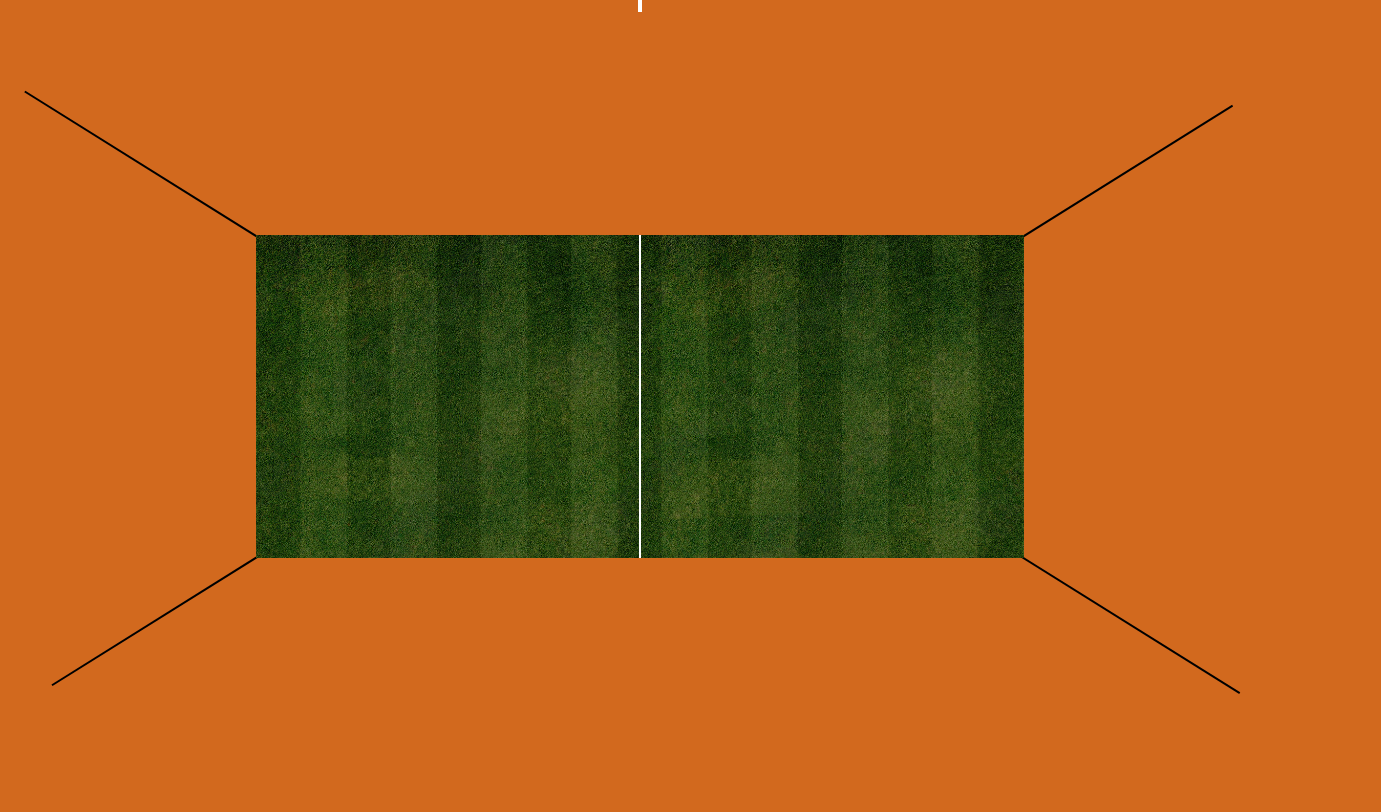
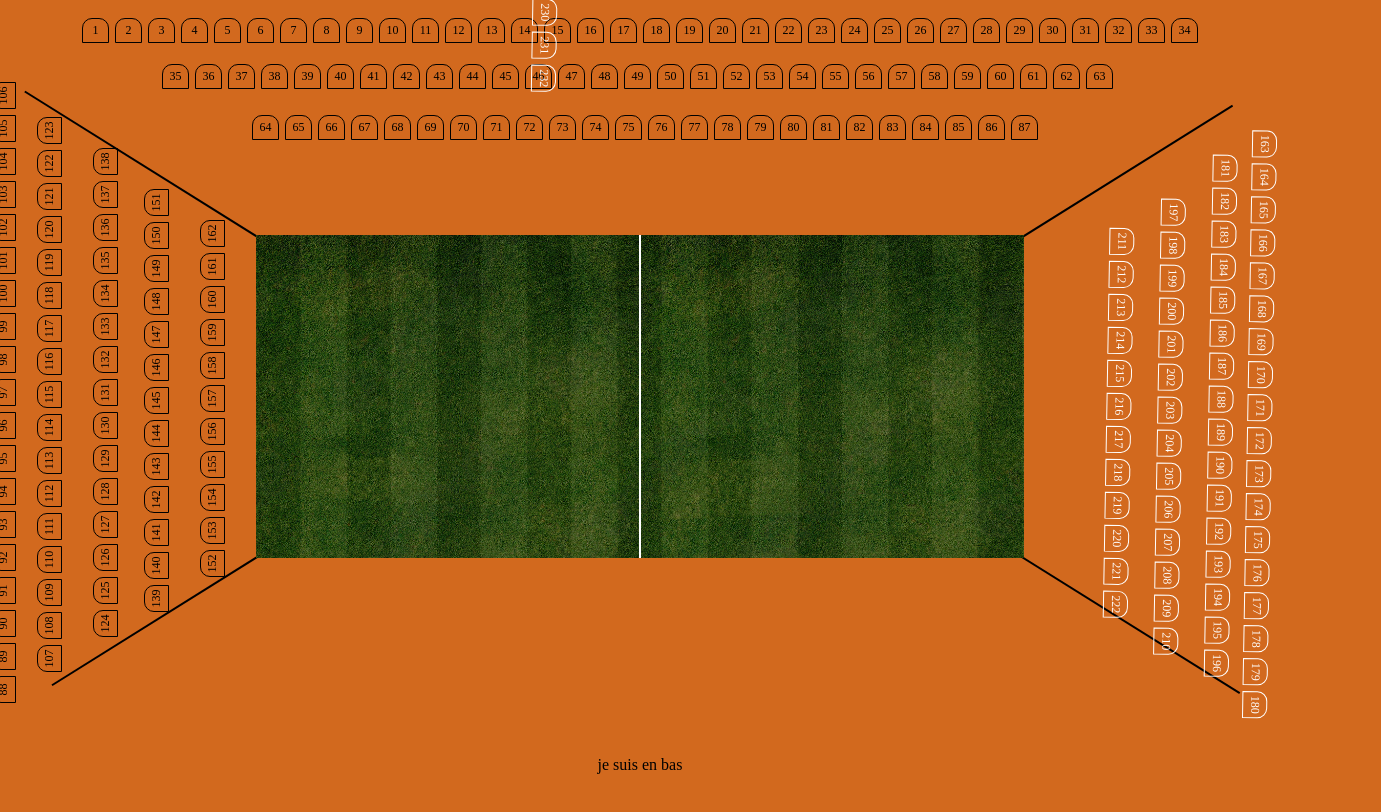
Before and after one commit to seynabou27/stade_js, a plain HTML site: page index.html in a window 1280 px wide. Shown: the whole page, 1381 px wide, since content can reach past the window. Drawn offline with Linux system fonts and the light colour scheme.

Commit message:
commit stade1

```diff
--- a/index.html
+++ b/index.html
@@ -10,20 +10,22 @@
     <title>Stade</title>
 </head>
 <body>
-   <div class="coins">
+    <div class="coins">
         <div class="coin1"></div>
         <div class="coin2"></div>
         <div class="coin3"></div>
         <div class="coin4"></div>
 
     </div>
-    <div class="tribune">
-        <div class="tribune-haut">
-
-
-        </div>
+    <div class="haut" id="haut" value="3">
 
     </div>
+    <div class="gauche" id="gauche" value="5">
+
+    </div>
+    <div class="droite" id="droite" value="5">
+    </div>
+
     <div class="container">
 
 
@@ -33,19 +35,10 @@
         </div>
 
     </div>
+    <div class="bas">
+        je suis en bas
 
-
-
-
-
-
-
-
-
-
-
-
-
+    </div>
 
 
 </body>
--- a/script.js
+++ b/script.js
@@ -0,0 +1,61 @@
+
+
+
+var container = document.createElement('div');
+container.id = "haut";
+
+var haut = document.getElementById('haut');
+var gauche = document.getElementById('gauche');
+var droite = document.getElementById('droite');
+
+
+let nbrChaise1 =34;
+let nbrChaise2 =19;
+let nbrChaise3 =18;
+
+let myvalue = haut.getAttribute("value");
+let myvalue2 = gauche.getAttribute("value");
+let myvalue3 = droite.getAttribute("value");
+
+stade(myvalue , haut , nbrChaise1 )
+stade(myvalue2 , gauche , nbrChaise2)
+stade(myvalue3 , droite , nbrChaise3)
+
+
+function stade(params , element , nbr){
+
+        for (let i = 0; i < params; i++) {
+            let div = document.createElement("div")
+            div.classList.add('tribune' , 'tribune'+i)
+            if (nbr > 30) {
+                div.setAttribute('value',nbr - (5*i))
+            }else{
+                div.setAttribute('value',nbr - (2*i))
+            }
+
+            element.appendChild(div);
+
+        }
+
+
+}
+    const tribune = document.querySelectorAll('.tribune');
+    let tot = 0
+    for (let index = 0; index < tribune.length; index++) {
+
+        let val = tribune[index].getAttribute('value')
+        tot+= +val
+        for (let i = 0 ; i < val ; i++) {
+            let div = document.createElement("div")
+            div.classList.add('chaise')
+
+            tribune[index].appendChild(div);
+
+        }
+    }
+    const chaise = document.querySelectorAll('.chaise');
+
+    for (let j = 0; j < chaise.length; j++) {
+        chaise[j].innerHTML = j + 1
+
+    }
--- a/style.css
+++ b/style.css
@@ -8,6 +8,7 @@ body{
     align-items: center;
     justify-content: center;
     height: 97vh;
+    overflow: hidden;
 }
 .container {
     background-image: url(./img/pelouse2.jpg);
@@ -43,15 +44,209 @@ body{
     align-items: center;
     display: flex;
 }
-.tribune{
+
+.bas{
+    display: flex;
+    position: absolute;
+    bottom: 26px;
+}
+
+.droite{
+    position: absolute;
+    right: 0;
+
+    display: flex   ;
+}
+/* .haut{
+    display: block;
+    top: 0;
+
+
+} */
+.haut{
+    display: block;
     position: absolute;
     top: 0;
+}
+.haut .tribune {
     display: flex;
+    padding:10px ;
 }
-.tribune .tribune-haut{
-    border: 2px solid white ;
-    height: 12px;
+.haut .tribune0{
+    transform: translate(0, 5px);
 }
+.haut .tribune1{
+    transform: translate(80px, 0);
+}
+.haut .tribune2{
+    transform: translate(170px, 0);
+}
+/* .tribune:nth-child(1){
+    width: 12px;
+} */
+.haut .chaise {
+    display: flex;
+    justify-content: center;
+    align-items: center;
+    height: 25px;
+    width: 27px;
+    border: 1px solid;
+    padding: 7px;
+    font-size: 12px;
+    border-top-left-radius: 10px;
+    border-top-right-radius: 10px;
+    margin: 3px;
+}
+
+ /* Gauche */
+ .gauche .tribune {
+    display: flex;
+    padding:10px ;
+}
+.gauche{
+    left: 0;
+    display: block;
+    transform: rotate(270deg);
+
+}
+.gauche .tribune {
+    display: flex;
+    padding: 10px;
+    /* transform: translate(10px, -525px); */
+}
+.gauche .tribune0 {
+    transform: translate(4px, -535px);
+}
+
+.gauche .tribune1{
+    transform: translate(35px, -540px);
+}
+.gauche .tribune2{
+    transform: translate(70px, -535px);
+}
+.gauche .tribune3{
+    transform: translate(95px, -535px);
+}
+.gauche .tribune4{
+    transform: translate(130px, -530px);
+}
+
+.gauche .chaise {
+    display: flex;
+    justify-content: center;
+    align-items: center;
+    height: 25px;
+    width: 27px;
+    border: 1px solid;
+    padding: 7px;
+    font-size: 12px;
+    border-top-left-radius: 10px;
+    border-top-right-radius: 10px;
+    margin: 3px;
+}
+
+/* Droite */
+.droite .tribune {
+    display: flex;
+    padding:10px ;
+}
+.droite{
+    left: 0;
+    display: block;
+    transform: rotate(91deg);
+
+}
+.droite .tribune {
+    display: flex;
+    padding: 10px;
+    /* transform: translate(10px, -525px); */
+}
+.droite .tribune0 {
+
+    transform: translate(350px, -518px);
+}
+
+.droite .tribune1{
+    transform: translate(375px, -530px);
+}
+.droite .tribune2{
+    transform: translate(420px, -530px);
+}
+.droite .tribune3{
+    transform: translate(450px, -530px);
+}
+.droite .tribune4{
+    transform: translate(48 0px, -530px);
+}
+
+.droite .chaise {
+    color: white;
+    display: flex;
+    justify-content: center;
+    align-items: center;
+    height: 25px;
+    width: 27px;
+    border: 1px solid;
+    padding: 7px;
+    font-size: 12px;
+    border-top-left-radius: 10px;
+    border-top-right-radius: 10px;
+    margin: 3px;
+}
+
+
+
+
+
+
+
+
+
+
+
+
+
+
+
+
+
+
+
+
+
+
+
+
+
+
+
+
+
+
+
+
+
+
+
+
+
+
+
+
+
+
+
+
+
+
+
+
+
+
+
+
+
+
 
 .coins{
     display: flex;
```
Also changed, not shown: test.html (deleted, +0 -225 lines).
